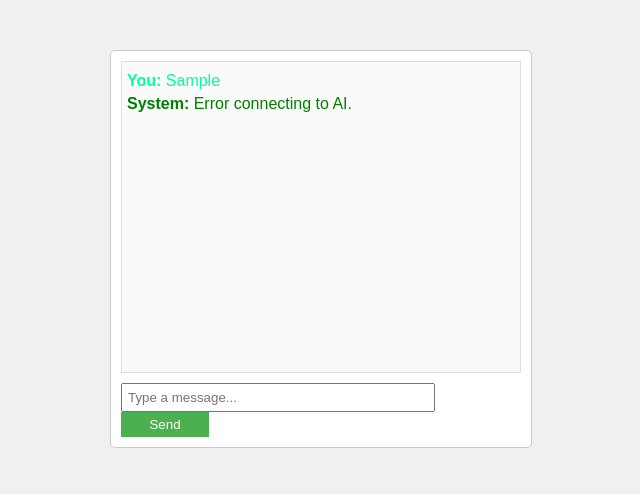
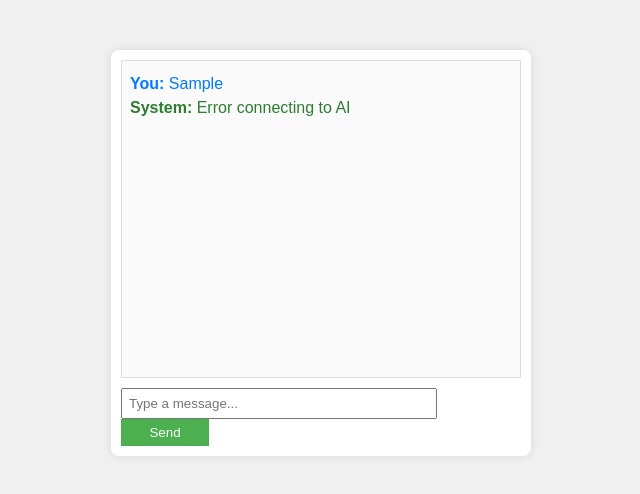
Before and after one commit to aravinnndddd/Chat-Bot, a plain HTML site: page index.html in a window 1280 px wide. Both pictures are taken after typing "Sample" into the empty fields and a click on the button "Send". Shown: the whole page, without its empty margins (319-959 px from the left). Drawn offline with Linux system fonts and the light colour scheme; no server answers.

Commit message:
Refactor styles and improve error handling in chat

```diff
--- a/index.html
+++ b/index.html
@@ -4,6 +4,7 @@
     <meta charset="UTF-8" />
     <meta name="viewport" content="width=device-width, initial-scale=1.0" />
     <title>Gemini Chat Bot</title>
+
     <style>
       body {
         font-family: Arial, sans-serif;
@@ -13,25 +14,25 @@
         width: 400px;
         margin: 50px auto;
         padding: 10px;
-        border: 1px solid #ccc;
-        border-radius: 5px;
+        border-radius: 8px;
         background: white;
+        box-shadow: 0 0 10px rgba(0, 0, 0, 0.1);
       }
       #chat-box {
         height: 300px;
         overflow-y: auto;
         border: 1px solid #ddd;
-        padding: 5px;
+        padding: 8px;
         margin-bottom: 10px;
         background: #fafafa;
       }
       #user-input {
         width: 75%;
-        padding: 5px;
+        padding: 6px;
       }
       #send-btn {
         width: 22%;
-        padding: 5px;
+        padding: 6px;
         background: #4caf50;
         color: white;
         border: none;
@@ -41,16 +42,17 @@
         background: #45a049;
       }
       .message {
-        margin: 5px 0;
+        margin: 6px 0;
       }
       .user-message {
-        color: rgb(0, 255, 162);
+        color: #007aff;
       }
       .ai-message {
-        color: green;
+        color: #2e7d32;
       }
     </style>
   </head>
+
   <body>
     <div id="chat-container">
       <div id="chat-box"></div>
@@ -63,7 +65,8 @@
       const userInput = document.getElementById("user-input");
       const sendBtn = document.getElementById("send-btn");
 
-      const API_KEY = "AIzaSyCLKg8tXRMHQfEcClAI1mH-lmk3YbG0rqs";
+
+      const API_KEY = "AIzaSyCNlRvUQrWAXoHY-XUJKCrJLhJClRoh7Xk";
 
       async function sendMessage() {
         const message = userInput.value.trim();
@@ -83,7 +86,10 @@
               },
               body: JSON.stringify({
                 contents: [{ parts: [{ text: message }] }],
-                generationConfig: { temperature: 0.7, maxOutputTokens: 200 },
+                generationConfig: {
+                  temperature: 0.7,
+                  maxOutputTokens: 200,
+                },
               }),
             }
           );
@@ -91,30 +97,28 @@
           const data = await res.json();
 
           const reply =
-            data?.candidates?.[0]?.content?.parts[0]?.text ||
+            data?.candidates?.[0]?.content?.parts?.[0]?.text ||
             "No response from AI";
 
           appendMessage("Gemini", reply);
-        } catch (err) {
-          console.error(err);
-          appendMessage("System", "Error connecting to AI.");
+        } catch (error) {
+          console.error(error);
+          appendMessage("System", "Error connecting to AI");
         }
       }
 
       function appendMessage(sender, text) {
         const msgDiv = document.createElement("div");
-        msgDiv.classList.add(
-          "message",
-          sender === "You" ? "user-message" : "ai-message"
-        );
+        msgDiv.className =
+          "message " + (sender === "You" ? "user-message" : "ai-message");
         msgDiv.innerHTML = `<strong>${sender}:</strong> ${text}`;
         chatBox.appendChild(msgDiv);
         chatBox.scrollTop = chatBox.scrollHeight;
       }
 
       sendBtn.addEventListener("click", sendMessage);
-      userInput.addEventListener("keypress", (event) => {
-        if (event.key === "Enter") sendMessage();
+      userInput.addEventListener("keydown", (e) => {
+        if (e.key === "Enter") sendMessage();
       });
     </script>
   </body>
```
